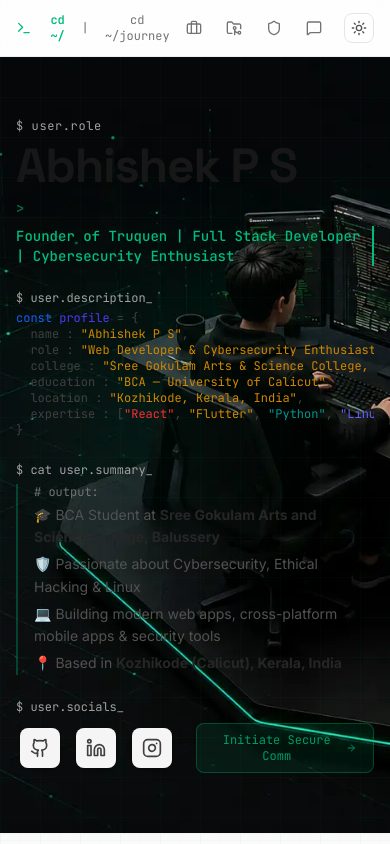
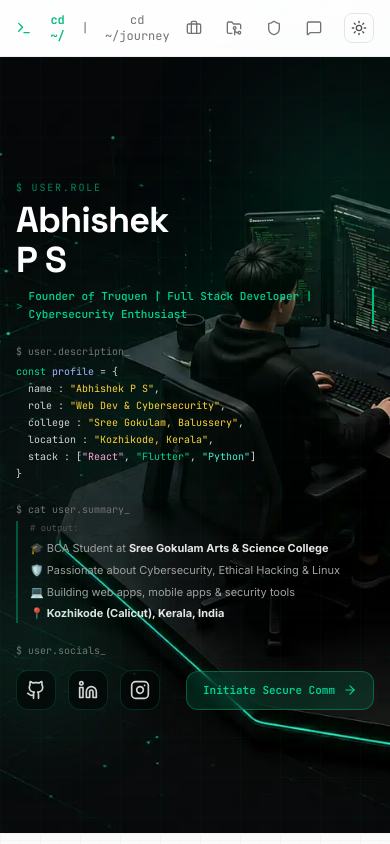
Before and after one commit to psabhishek298-sys/portpolio, a React (Vite) app: page / in a window 390 px wide. Shown: the top 844 px of the page. Built offline with nearby package versions, Linux system fonts and the light colour scheme.

Commit message:
Updated hero img1

```diff
--- a/src/components/Hero.tsx
+++ b/src/components/Hero.tsx
@@ -8,8 +8,11 @@ import { Github, Linkedin, Instagram, ArrowRight } from "lucide-react";
 
 export default function Hero() {
   return (
-    <section id="hero" className="relative flex min-h-[92vh] w-full items-center justify-center py-10 md:py-16" aria-label="Hero section — Abhishek P S Portfolio">
-
+    <section
+      id="hero"
+      className="relative flex min-h-[92vh] w-full items-center justify-center py-10 md:py-16"
+      aria-label="Hero section — Abhishek P S Portfolio"
+    >
       {/* Background image */}
       <img
         src="/heroimg/hbg.webp"
@@ -18,12 +21,122 @@ export default function Hero() {
         className="pointer-events-none absolute inset-0 h-full w-full object-cover"
       />
 
-
       {/* Decorative cyber grid layers */}
       <div className="pointer-events-none absolute inset-0 cyber-grid opacity-80" aria-hidden="true" />
       <div className="pointer-events-none absolute right-1/4 top-1/4 h-72 w-72 rounded-full bg-emerald-500/5 blur-3xl" aria-hidden="true" />
 
-      <div className="relative mx-auto grid max-w-7xl w-full grid-cols-1 items-center gap-10 px-4 sm:px-6 md:grid-cols-12 md:px-8">
+      {/* ═══════════════════════════════
+          MOBILE LAYOUT  (< md)
+      ════════════════════════════════ */}
+      <div className="md:hidden relative w-full px-4 py-6 flex flex-col gap-5">
+
+        {/* Glow accents */}
+        <div className="pointer-events-none absolute -top-16 -right-16 h-52 w-52 rounded-full bg-emerald-500/15 blur-3xl" aria-hidden="true" />
+        <div className="pointer-events-none absolute bottom-0 -left-10 h-40 w-40 rounded-full bg-emerald-500/10 blur-2xl" aria-hidden="true" />
+
+        {/* ── Name & role ── */}
+        <motion.div
+          className="flex flex-col gap-1.5"
+          initial={{ opacity: 0, y: 20 }}
+          animate={{ opacity: 1, y: 0 }}
+          transition={{ duration: 0.5 }}
+        >
+          <span className="font-mono text-[10px] tracking-[0.18em] text-emerald-500/70 uppercase">
+            $ user.role
+          </span>
+          <h1 className="font-display text-4xl font-extrabold tracking-tight text-white leading-[1.1]">
+            Abhishek<br />P S
+          </h1>
+          <p className="flex items-center gap-1.5 font-mono text-[11px] font-medium text-emerald-400 mt-0.5">
+            <span className="animate-pulse font-bold" aria-hidden="true">&gt;</span>
+            <span className="border-r-2 border-emerald-500 pr-1 cursor-blink leading-relaxed">
+              Founder of Truquen | Full Stack Developer | Cybersecurity Enthusiast
+            </span>
+          </p>
+        </motion.div>
+
+        {/* ── Profile description ── */}
+        <motion.div
+          className="flex flex-col gap-1 font-mono text-[10px]"
+          initial={{ opacity: 0, y: 25 }}
+          animate={{ opacity: 1, y: 0 }}
+          transition={{ delay: 0.2, duration: 0.5 }}
+        >
+          <span className="text-neutral-500">$ user.description_</span>
+          <pre className="text-neutral-300 text-[10px] leading-[1.7] whitespace-pre-wrap break-words">
+            <code className="text-emerald-400">const</code>{" "}
+            <code className="text-indigo-300">profile</code> = {"{\n"}
+            {"  "}name : <code className="text-amber-300">"Abhishek P S"</code>,{"\n"}
+            {"  "}role : <code className="text-amber-300">"Web Dev & Cybersecurity"</code>,{"\n"}
+            {"  "}college : <code className="text-amber-300">"Sree Gokulam, Balussery"</code>,{"\n"}
+            {"  "}location : <code className="text-amber-300">"Kozhikode, Kerala"</code>,{"\n"}
+            {"  "}stack : [<code className="text-pink-300">"React"</code>, <code className="text-emerald-400">"Flutter"</code>, <code className="text-teal-300">"Python"</code>]{"\n"}
+            {"}"}
+          </pre>
+        </motion.div>
+
+        {/* ── Summary ── */}
+        <motion.div
+          className="flex flex-col gap-1 font-mono text-[10px]"
+          initial={{ opacity: 0, y: 20 }}
+          animate={{ opacity: 1, y: 0 }}
+          transition={{ delay: 0.3, duration: 0.5 }}
+        >
+          <span className="text-neutral-500">$ cat user.summary_</span>
+          <div className="border-l-2 border-emerald-500/40 pl-3 flex flex-col gap-1 font-sans text-[11px] text-neutral-400 leading-relaxed">
+            <span className="text-neutral-600 font-mono text-[9px]"># output:</span>
+            <p>🎓 BCA Student at <strong className="text-neutral-200">Sree Gokulam Arts & Science College</strong></p>
+            <p>🛡️ Passionate about Cybersecurity, Ethical Hacking & Linux</p>
+            <p>💻 Building web apps, mobile apps & security tools</p>
+            <p>📍 <strong className="text-neutral-200">Kozhikode (Calicut), Kerala, India</strong></p>
+          </div>
+        </motion.div>
+
+        {/* ── Social links + CTA ── */}
+        <motion.nav
+          className="flex flex-col gap-3"
+          initial={{ opacity: 0, y: 20 }}
+          animate={{ opacity: 1, y: 0 }}
+          transition={{ delay: 0.4, duration: 0.5 }}
+          aria-label="Social media links"
+        >
+          <span className="font-mono text-[10px] text-neutral-500">$ user.socials_</span>
+          <div className="flex items-center gap-3">
+            {[
+              { href: "https://github.com/psabhishek298-sys", label: "GitHub", icon: <Github className="h-5 w-5" /> },
+              { href: "https://www.linkedin.com/in/abhishek-ps-788431415/", label: "LinkedIn", icon: <Linkedin className="h-5 w-5" /> },
+              { href: "https://www.instagram.com/abhiiyeee.__/", label: "Instagram", icon: <Instagram className="h-5 w-5" /> },
+            ].map(({ href, label, icon }) => (
+              <a
+                key={label}
+                href={href}
+                target="_blank"
+                rel="noopener noreferrer"
+                aria-label={`Abhishek P S on ${label}`}
+                className="flex h-10 w-10 items-center justify-center rounded-xl border border-emerald-500/20 bg-black/50 text-neutral-300 backdrop-blur-md transition-all hover:border-emerald-500/60 hover:text-emerald-400 hover:shadow-[0_0_14px_rgba(16,185,129,0.3)] active:scale-95"
+              >
+                {icon}
+              </a>
+            ))}
+            <button
+              onClick={() => {
+                const el = document.getElementById("contact");
+                if (el) el.scrollIntoView({ behavior: "smooth" });
+              }}
+              className="ml-auto flex items-center gap-2 rounded-xl border border-emerald-500/40 bg-emerald-500/15 px-4 py-2.5 font-mono text-[11px] font-semibold text-emerald-400 backdrop-blur-md transition-all hover:bg-emerald-500/25 hover:shadow-[0_0_20px_rgba(16,185,129,0.25)] active:scale-95"
+            >
+              Initiate Secure Comm
+              <ArrowRight className="h-3.5 w-3.5" />
+            </button>
+          </div>
+        </motion.nav>
+      </div>
+
+      {/* ═══════════════════════════════
+          DESKTOP LAYOUT  (≥ md)
+          Original layout — untouched
+      ════════════════════════════════ */}
+      <div className="hidden md:grid relative mx-auto max-w-7xl w-full grid-cols-1 items-center gap-10 px-4 sm:px-6 md:grid-cols-12 md:px-8">
 
         {/* Left Side: Modern Interactive Info Pane */}
         <div id="hero-profile-info" className="flex flex-col justify-center gap-6 md:col-span-12">
```
